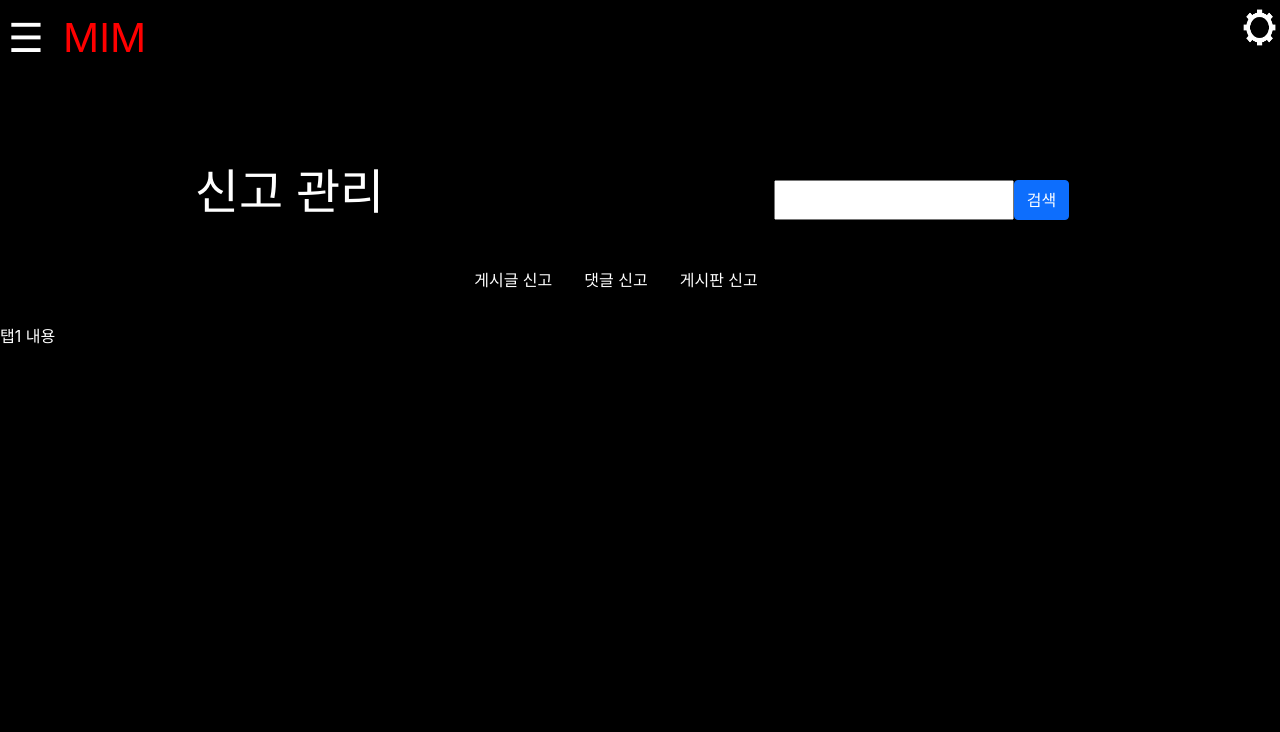
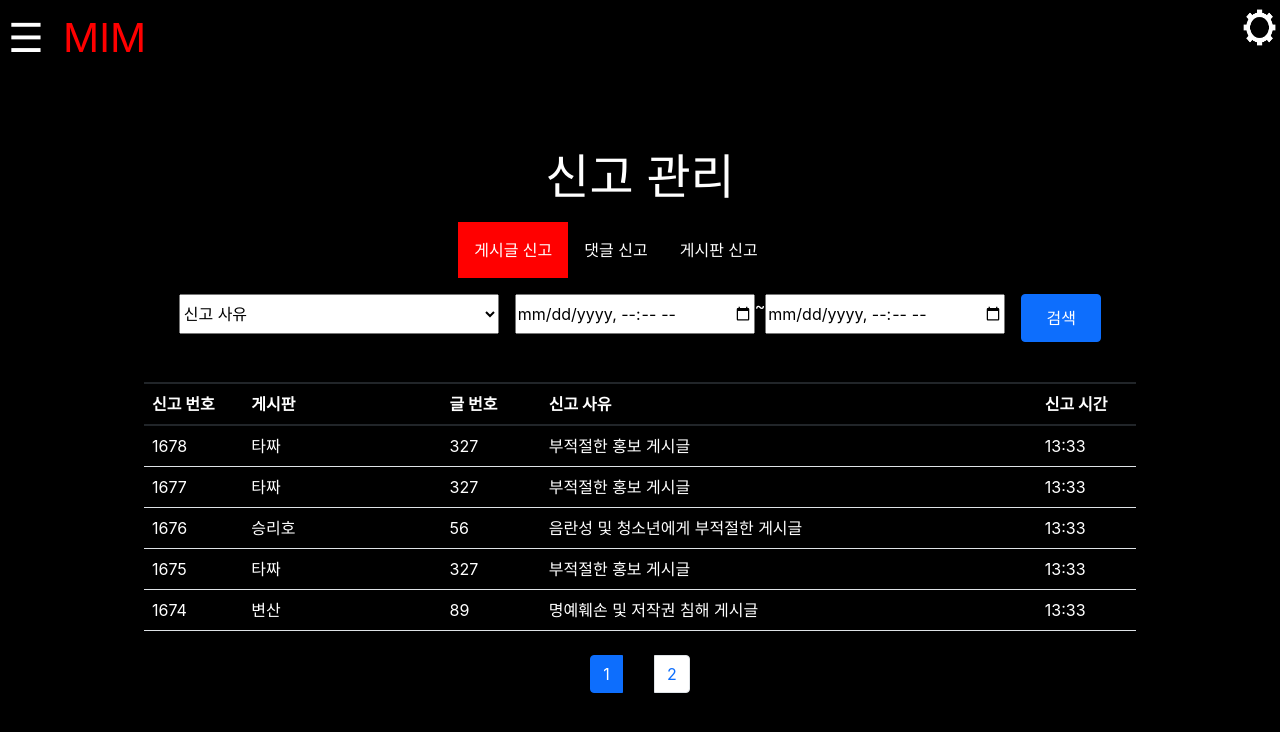
Before and after one commit to shot-on-my-taste-project/MIMFrontServer, a React (Create React App) app: page /admin/report in a window 1280 px wide. Shown: the top 732 px of the page. Built offline with nearby package versions, Linux system fonts and the light colour scheme.

Commit message:
[chore] 관리자 신고 관리 화면 수정
표 내용 다르게 해야함

```diff
--- /dev/null
+++ b/src/component/AdminBoardClose.js
@@ -0,0 +1,13 @@
+import React, { Component } from 'react';
+
+class AdminBoardClose extends Component {
+    render() {
+        return (
+            <div className="CloseBoard">
+                폐쇄ㅐㅐㅐㅐㅐㅐㅐ
+            </div>
+        );
+    };
+}
+
+export default AdminBoardClose;
--- /dev/null
+++ b/src/component/AdminBoardOpen.js
@@ -0,0 +1,13 @@
+import React, { Component } from 'react';
+
+class AdminBoardOpen extends Component {
+    render() {
+        return (
+            <div className="OpenBoard">
+                개설ㄹㄹㄹㄹㄹㄹㄹ
+            </div>
+        );
+    };
+}
+
+export default AdminBoardOpen;
--- /dev/null
+++ b/src/component/AdminReportBoard.js
@@ -0,0 +1,16 @@
+import React, { Component, useState } from 'react';
+import ReportSearch from './ReportSearch';
+import ReportTable from './ReportTable';
+import Pagenation from '../component/Pagenation';
+import { pagenate } from '../services/pagenate'
+
+const AdminReportBoard = () => {
+    return (
+        <div className="BoardReport">
+            <ReportSearch/>
+            <ReportTable/>
+        </div>
+    );
+};
+
+export default AdminReportBoard;
--- /dev/null
+++ b/src/component/AdminReportPost.js
@@ -0,0 +1,16 @@
+import React, { Component } from 'react';
+import ReportSearch from './ReportSearch';
+import ReportTable from './ReportTable';
+
+class AdminReportPost extends Component {
+    render() {
+        return (
+            <div className="PostReport">
+                <ReportSearch/>
+                <ReportTable/>
+            </div>
+        );
+    };
+}
+
+export default AdminReportPost;
--- /dev/null
+++ b/src/component/AdminReportReply.js
@@ -0,0 +1,16 @@
+import React, { Component } from 'react';
+import ReportSearch from './ReportSearch';
+import ReportTable from './ReportTable';
+
+class AdminReportReply extends Component {
+    render() {
+        return (
+            <div className="ReplyReport">
+                <ReportSearch/>
+                <ReportTable/>
+            </div>
+        );
+    };
+}
+
+export default AdminReportReply;
--- /dev/null
+++ b/src/component/ReportSearch.js
@@ -0,0 +1,25 @@
+import React, { Component } from 'react'
+import { Button } from 'react-bootstrap'
+
+class ReportSearch extends Component {
+    render() {
+        return (
+            <div className="ReportSearch">
+                <select className="ReasonSearch">
+                    <option>신고 사유</option>
+                    <option>부적절한 홍보 게시글</option>
+                    <option>음란성 및 청소년에게 부적절한 게시글</option>
+                    <option>명예훼손 및 저작권 침해 게시글</option>
+                </select>
+
+                <div className="TimeSearch">
+                    <input type="datetime-local"/>~<input type="datetime-local"/>
+                </div>
+
+                <Button>검색</Button>
+            </div>
+        );
+    };
+}
+
+export default ReportSearch;
--- /dev/null
+++ b/src/component/ReportTable.js
@@ -0,0 +1,81 @@
+import React, { Component, useState } from 'react';
+import ReportSearch from './ReportSearch';
+import Pagenation from '../component/Pagenation';
+import { pagenate } from '../services/pagenate'
+
+const getBoards = () => { // 영화 정보를 반환하는 함수
+    const boards = [
+      { id: 1678, board: "타짜", boardId: "327", reason: "부적절한 홍보 게시글", time: "13:33" },
+      { id: 1677, board: "타짜", boardId: "327", reason: "부적절한 홍보 게시글", time: "13:33" },
+      { id: 1676, board: "승리호", boardId: "56", reason: "음란성 및 청소년에게 부적절한 게시글", time: "13:33" },
+      { id: 1675, board: "타짜", boardId: "327", reason: "부적절한 홍보 게시글", time: "13:33" },
+      { id: 1674, board: "변산", boardId: "89", reason: "명예훼손 및 저작권 침해 게시글", time: "13:33" },
+      { id: 1673, board: "타짜", boardId: "327", reason: "부적절한 홍보 게시글", time: "13:33" }
+    ]
+    return boards;
+  }
+
+const ReportTable = () => {
+    const [boards, setBoards] = useState({ // 영화 정보를 담는 state
+        data: getBoards(), // 영화 정보
+        pageSize: 5, // 한 페이지에 보여줄 아이템(영화목록) 개수
+        currentPage: 1 // 현재 활성화된 페이지 위치
+      });
+
+      const handlePageChange = (page) => {
+        setBoards({ ...boards, currentPage: page });
+      };
+
+      const { data, pageSize, currentPage } = boards;
+      const pagedBoards = pagenate(data, currentPage, pageSize); // 페이지 별로 아이템이 속한 배열을 얻어옴
+
+      const { length: count } = boards.data;
+
+    return (
+        <div className="BoardReport">
+            <div className="TableWrapper">
+          <div className="TableContainer">
+            <table className="tablecss table">
+              <colgroup>
+                <col width="10%"/>
+                <col width="20%"/>
+                <col width="10%"/>
+                <col width="50%"/>
+                <col width="10%"/>
+              </colgroup>
+            <thead>
+                <tr>
+                <th>신고 번호</th>
+                <th>게시판</th>
+                <th>글 번호</th>
+                <th>신고 사유</th>
+                <th>신고 시간</th>
+                </tr>
+            </thead>
+            <tbody>
+                {pagedBoards.map((board) => (
+            <tr key={board.id}>
+              <td>{board.id}</td>
+              <td>{board.board}</td>
+              <td>{board.boardId}</td>
+              <td>{board.reason}</td>
+              <td>{board.time}</td>
+            </tr>
+          ))}
+            </tbody>
+            </table>
+          </div>
+
+
+          <Pagenation
+            pageSize={pageSize}
+            itemsCount={count}
+            currentPage={currentPage}
+            onPageChange={handlePageChange}
+          />
+        </div>
+      </div>
+    );
+};
+
+export default ReportTable;
--- a/src/pages/AdminBoardManage.js
+++ b/src/pages/AdminBoardManage.js
@@ -1,5 +1,7 @@
 import React, { Component, useState } from 'react'
 import Header from '../component/AdminHeader';
+import AdminBoardOpen from '../component/AdminBoardOpen';
+import AdminBoardClose from '../component/AdminBoardClose';
 import { Button } from 'react-bootstrap'
 import '../styles/Admin.css'
 
@@ -13,7 +15,7 @@ const AdminBoardManage = () => {
                 <li className={activeIndex===0 ? "is-active" : ""} onClick={()=>tabClickHandler(0)}>개설 요청</li>
             ),
             tabCont: (
-                <div>탭1 내용</div>
+                <div><AdminBoardOpen/></div>
             )
         },
         {
@@ -21,7 +23,7 @@ const AdminBoardManage = () => {
                 <li className={activeIndex===1 ? "is-active" : ""} onClick={()=>tabClickHandler(1)}>폐쇄 요청</li>
             ),
             tabCont: (
-                <div>탭2 내용</div>
+                <div><AdminBoardClose/></div>
             )
         }
     ];
--- a/src/pages/AdminMovieManage.js
+++ b/src/pages/AdminMovieManage.js
@@ -1,5 +1,6 @@
 import React, { Component } from 'react'
 import Header from '../component/AdminHeader';
+
 const AdminMovieManage = () => {
     return (
         <div>
--- a/src/pages/AdminReportManage.js
+++ b/src/pages/AdminReportManage.js
@@ -1,5 +1,8 @@
 import React, { useState } from 'react'
 import Header from '../component/AdminHeader';
+import AdminReportBoard from '../component/AdminReportBoard';
+import AdminReportReply from '../component/AdminReportReply';
+import AdminReportPost from '../component/AdminReportPost';
 import { Button } from 'react-bootstrap'
 const AdminReportManage = () => {
     const [activeIndex, setActiveIndex] = useState(0);
@@ -10,7 +13,7 @@ const AdminReportManage = () => {
                 <li className={activeIndex===0 ? "is-active" : ""} onClick={()=>tabClickHandler(0)}>게시글 신고</li>
             ),
             tabCont: (
-                <div>탭1 내용</div>
+                <div><AdminReportBoard/></div>
             )
         },
         {
@@ -18,15 +21,15 @@ const AdminReportManage = () => {
                 <li className={activeIndex===1 ? "is-active" : ""} onClick={()=>tabClickHandler(1)}>댓글 신고</li>
             ),
             tabCont: (
-                <div>탭2 내용</div>
+                <div><AdminReportReply/></div>
             )
         },
         {
             tabTitle: (
-                <li className={activeIndex===1 ? "is-active" : ""} onClick={()=>tabClickHandler(2)}>게시판 신고</li>
+                <li className={activeIndex===2 ? "is-active" : ""} onClick={()=>tabClickHandler(2)}>게시판 신고</li>
             ),
             tabCont: (
-                <div>탭3 내용</div>
+                <div><AdminReportPost/></div>
             )
         }
     ];
@@ -40,9 +43,6 @@ const AdminReportManage = () => {
             <Header></Header>
             <div className="BoardManageThumb">
                 <h1>신고 관리</h1>
-                <div className="SubSearchArea">
-                    <input type="text"/><Button>검색</Button>
-                </div>
             </div>
             <ul className="tabs is-boxed">
                 {tabContArr.map((section, index)=>{
--- a/src/styles/Admin.css
+++ b/src/styles/Admin.css
@@ -8,6 +8,34 @@
 
 .BoardManageThumb h1 {
     font-size: 3rem;
+}
+
+.tabs li.is-active{
+    background-color: red;
+    height: 100%;
+}
+
+.ReportSearch {
+    display: flex;
+    flex-direction: column;
+    /* background-color: red; */
+    padding: 0 1rem;
+}
+
+.ReasonSearch {
+    height: 2rem;
+    width: 20rem;
+    margin: 1rem 0;
+}
+
+.TimeSearch {
+    display: flex;
+    flex-direction: row;
+    margin-bottom: 1rem;
+}
+
+.TimeSearch input {
+    width: 15rem;
 }
 
 @media screen and (min-width: 768px) and (max-width: 1023px) {
@@ -26,6 +54,33 @@
     .BoardManageThumb h1 {
         font-size: 3rem;
         margin-bottom: -1rem;
+    }
+
+    .ReportSearch {
+        display: flex;
+        flex-direction: column;
+        align-items: center;
+        padding: 0 1rem;
+    }
+
+    .ReasonSearch {
+        height: 2.5rem;
+        margin-top: 0rem;
+    }
+
+    .TimeSearch {
+        display: flex;
+        flex-direction: row;
+        margin-bottom: 1rem;
+        /* margin-left: 1rem; */
+    }
+
+    .TimeSearch input {
+        width: 15rem;
+    }
+
+    .ReportSearch Button {
+        width: 30rem;
     }
 }
 
@@ -47,4 +102,33 @@
         font-size: 3rem;
         margin-bottom: -1rem;
     }
+
+    .ReportSearch {
+        display: flex;
+        flex-direction: row;
+        justify-content: center;
+        padding: 0 1rem;
+    }
+
+    .ReasonSearch {
+        height: 2.5rem;
+        margin-top: 0rem;
+    }
+
+    .TimeSearch {
+        display: flex;
+        flex-direction: row;
+        margin-bottom: 1rem;
+        margin-left: 1rem;
+    }
+
+    .TimeSearch input {
+        width: 15rem;
+    }
+
+    .ReportSearch Button {
+        width: 5rem;
+        height: 3rem;
+        margin-left: 1rem;
+    }
 }
```
